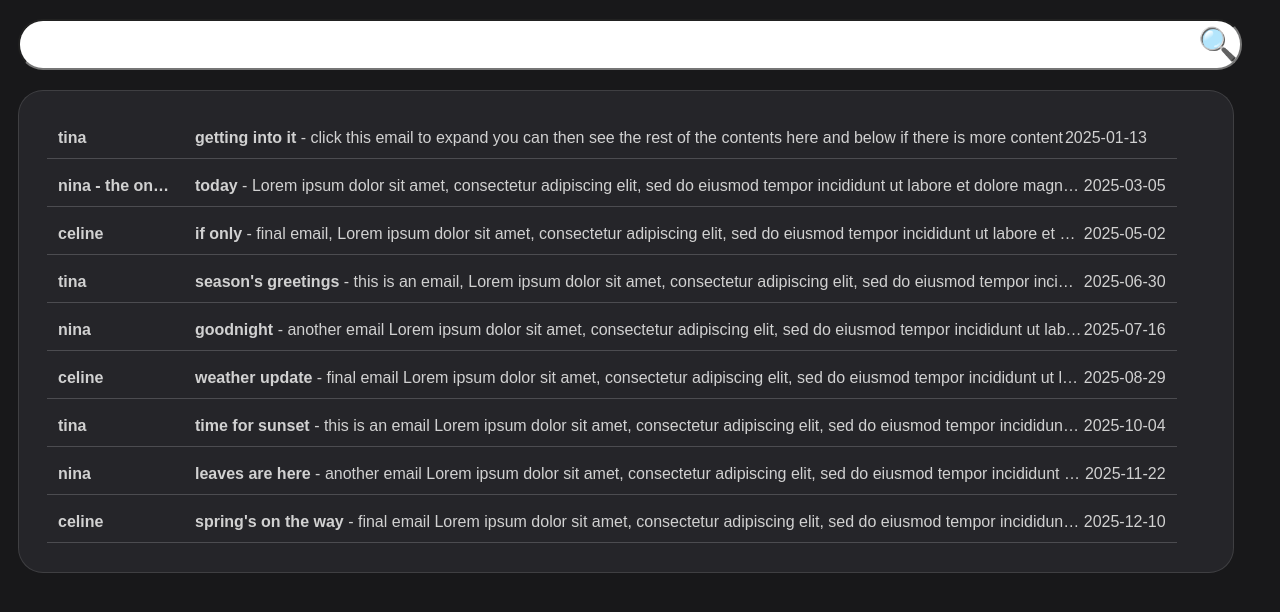
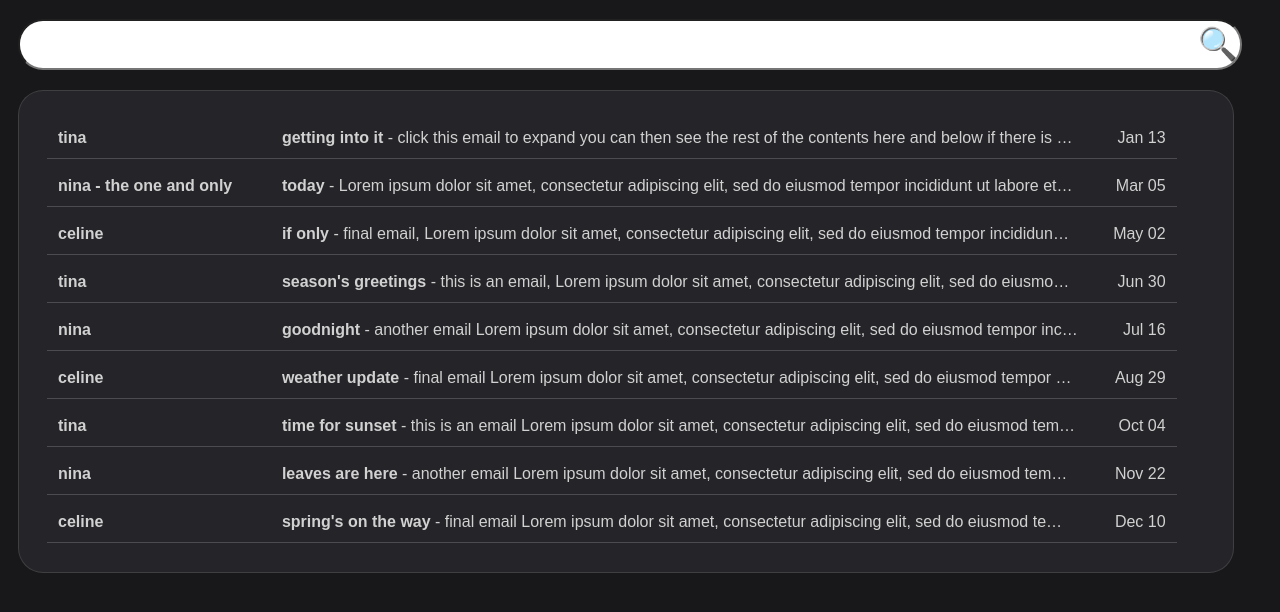
Before and after one commit to EricaThompson/kagi-email, a plain HTML site: page frontend/index.html in a window 1280 px wide. Shown: the part 80-692 px from the top of the page. Drawn offline with Linux system fonts and the light colour scheme.

Commit message:
add formatted dates

```diff
--- a/backend/data/emails.js
+++ b/backend/data/emails.js
@@ -69,4 +69,7 @@ Lorem ipsum dolor sit amet,
       velit esse cillum dolore eu fugiat nulla pariatur. Excepteur sint occaecat cupidatat non proident, sunt in culpa qui officia deserunt mollit anim id est laborum`, 9]
 ];
 
-export default emails
+const months = ["Jan", "Feb", "Mar", "Apr", "May", "Jun", "Jul", "Aug", "Sep", "Oct", "Nov", "Dec"]
+
+
+export {emails, months}
--- a/frontend/javascript/index.js
+++ b/frontend/javascript/index.js
@@ -1,4 +1,4 @@
-import emails from "../../backend/data/emails.js"
+import { emails, months } from "../../backend/data/emails.js"
 
 emails.map(([sender, date, subject, body])=> {
 
@@ -6,7 +6,7 @@ emails.map(([sender, date, subject, body])=> {
   eachEmail.classList.add("each-email")
   eachEmail.innerHTML = `<td class="sender">${sender} </td>
                         <td><div class="subject-message"><span>${subject}<span><span class="body-style"> - ${body}<span></div></td>
-                        <td class="date">${date} </td>`
+                        <td class="date">${months[date.split("-")[1]-1]} ${date.split("-")[2]} </td>`
   eachEmail.classList.add("collapse")
   eachEmail.addEventListener("click", () => {
     eachEmail.classList.toggle("expand-email")
--- a/frontend/styles/index.css
+++ b/frontend/styles/index.css
@@ -188,9 +188,20 @@ td {
     text-overflow: ellipsis;
 }
 
+td:nth-child(2) {
+    width:80%;
+    margin-right: 20px;
+}
+
+td:nth-child(3) {
+    text-align: left;
+}
+
+
+
 .sender {
-    width: 115px;
-    margin-right: 20px;
+    width: 20%;
+    /* margin-right: 20px; */
     font-weight: bold;
     flex-shrink: 0;
 }
@@ -202,7 +213,8 @@ td {
 .subject-message {
     font-weight: lighter;
     text-overflow: ellipsis;
-    overflow:hidden;
+    overflow: hidden;
+    padding-right: 20px;
 }
 
 .date {
```
